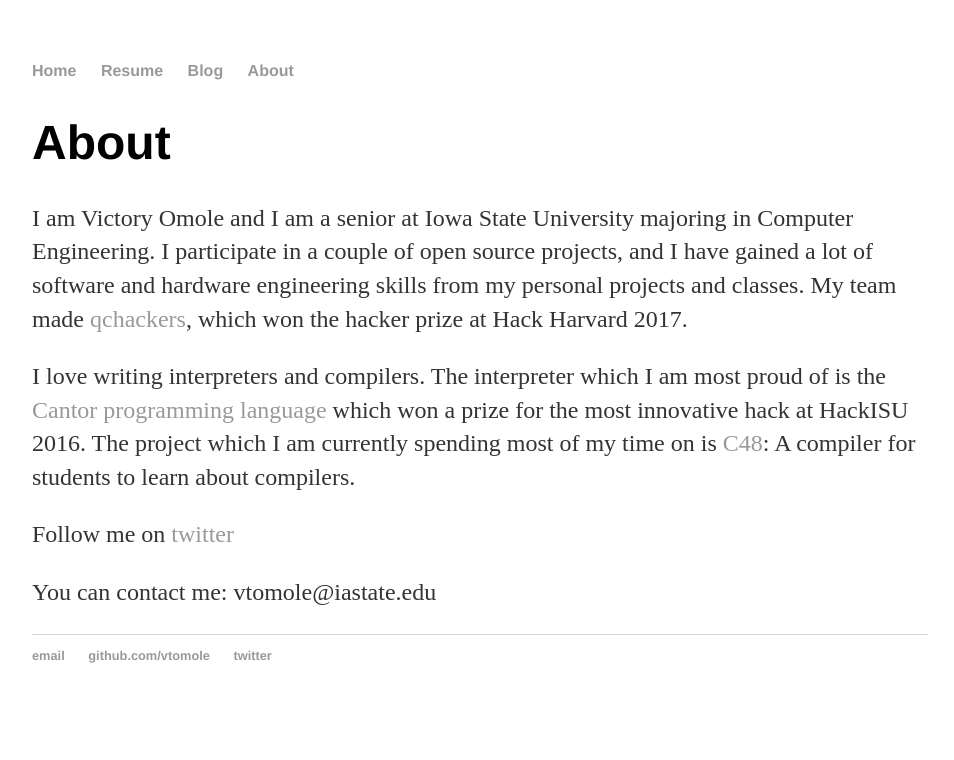
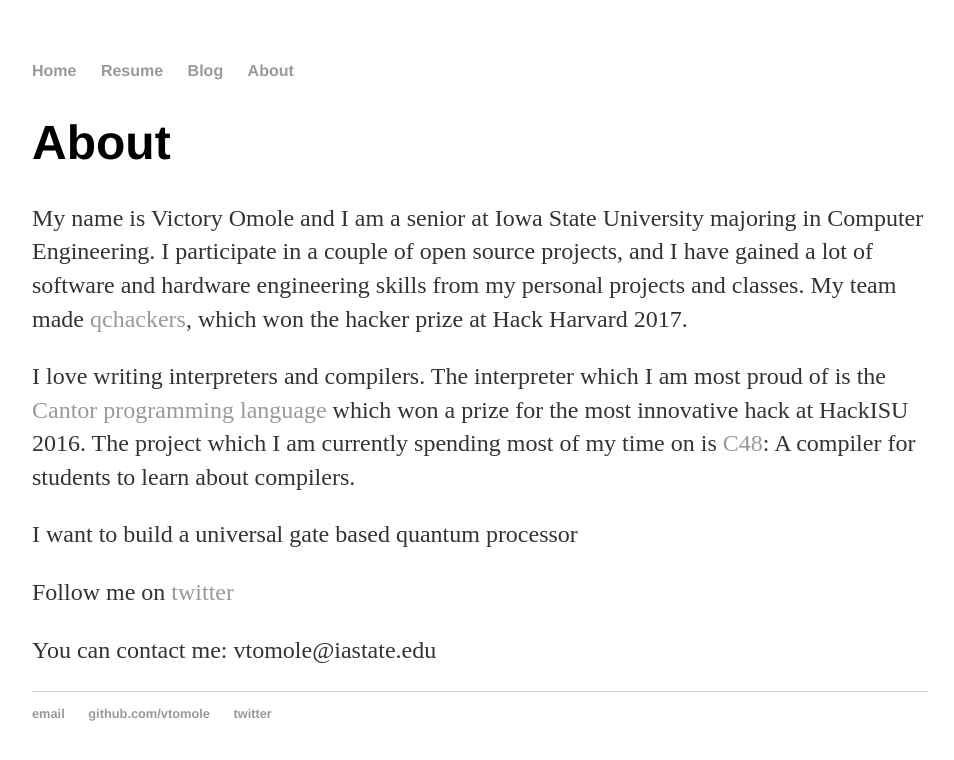
Before and after one commit to vtomole/vtomole.github.io, a Jekyll site: the page built from about/index.html, in a window 1280 px wide. Shown: the top 760 px of the page, without its empty margins (160-1114 px from the left). Built offline with Jekyll 4.4.1, drawn with Linux system fonts in a browser that asks for light colours.

Commit message:
update about

```diff
--- a/about/index.html
+++ b/about/index.html
@@ -5,10 +5,13 @@ title: About Victory Omole
 
 		<div class="about">
 			<h1>About</h1>
-			<p> I am Victory Omole and I am a senior at Iowa State University majoring in Computer Engineering. I participate in a couple of open source projects, and I have gained a lot of software and hardware engineering skills from my personal projects and classes.
+			<p> My name is Victory Omole and I am a senior at Iowa State University majoring in Computer Engineering. I participate in a couple of open source projects, and I have gained a lot of software and hardware engineering skills from my personal projects and classes.
 			  My team made  <a href="http://qchackers.com/">qchackers</a>, which won the hacker prize at Hack Harvard 2017.</p>
 
 			<p>I love writing interpreters and compilers. The interpreter which I am most proud of is the <a href="https://github.com/vtomole/evie/tree/master/mini-projects/cantor">Cantor programming language</a> which won a prize for the most innovative hack at HackISU 2016. The project which I am currently spending most of my time on is <a href="https://github.com/vtomole/c48">C48</a>: A compiler for students to learn about compilers.</p>
+
+
+			<p> I want to build a universal gate based quantum processor</p>
 
 
 			<p> Follow me on <a href="https://twitter.com/vtomole">twitter</a> <p>
```
